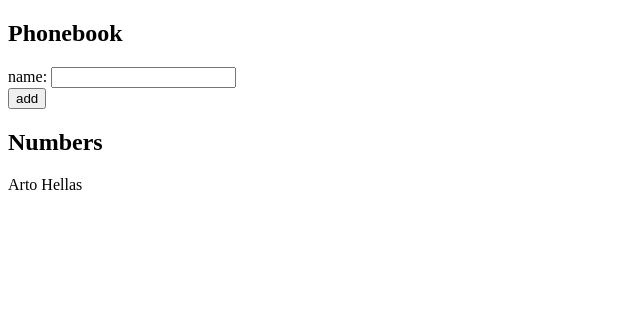
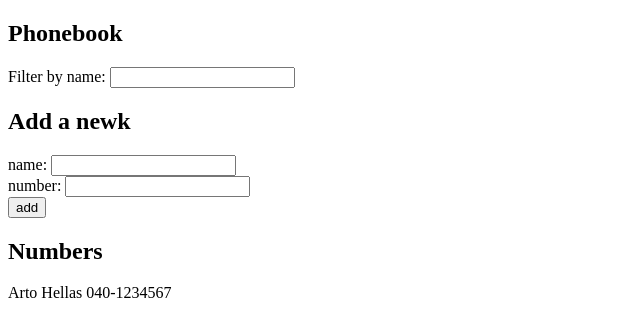
Before and after one commit to Gillian-Delvigne/full_stack_open, a React (Vite) app in the folder part2/phonebook/: page / in a window 1280 px wide. Shown: the top 336 px of the page, without its empty margins (0-640 px from the left). Built offline with nearby package versions, Linux system fonts and the light colour scheme.

Commit message:
auto commit

```diff
--- a/part2/phonebook/src/App.jsx
+++ b/part2/phonebook/src/App.jsx
@@ -1,37 +1,66 @@
 import { useState } from "react";
 
 const App = () => {
-    const [persons, setPersons] = useState([{ name: "Arto Hellas" }]);
+    const [persons, setPersons] = useState([
+        { name: "Arto Hellas", number: "040-1234567" },
+    ]);
     const [newName, setNewName] = useState("");
+    const [newNum, setNewNum] = useState("");
+    const [filter, setFilter] = useState("");
+
+    const personsToShow = filter.trim()
+        ? persons.filter((person) => person.name.toLowerCase().includes(filter))
+        : persons;
 
     const handlePerson = (event) => {
         event.preventDefault();
-        const duplicate = persons.filter((person) => person.name === newName);
-        if (duplicate.length)
+        const duplicateName = persons.filter(
+            (person) => person.name === newName
+        );
+        if (duplicateName.length)
             return alert(`${newName} is already added to phonebook`);
-        const contactList = [...persons, { name: newName }];
+        if (!newNum.trim()) return alert("Please provide a valid phone number");
+        const contactList = [...persons, { name: newName, number: newNum }];
         setPersons(contactList);
         setNewName("");
+        setNewNum("");
     };
 
     const handleName = (event) => {
         setNewName(event.target.value);
     };
 
+    const handleNum = (event) => {
+        setNewNum(event.target.value);
+    };
+
+    const handleFilter = (event) => {
+        setFilter(event.target.value);
+    };
+
     return (
         <div>
             <h2>Phonebook</h2>
+            <div>
+                Filter by name: <input value={filter} onChange={handleFilter} />
+            </div>
+            <h2>Add a newk</h2>
             <form onSubmit={handlePerson}>
                 <div>
                     name: <input value={newName} onChange={handleName} />
+                </div>
+                <div>
+                    number: <input value={newNum} onChange={handleNum} />
                 </div>
                 <div>
                     <button type="submit">add</button>
                 </div>
             </form>
             <h2>Numbers</h2>
-            {persons.map((person) => (
-                <p key={person.name}>{person.name}</p>
+            {personsToShow.map((person) => (
+                <p key={person.name}>
+                    {person.name} {person.number}
+                </p>
             ))}
         </div>
     );
```
